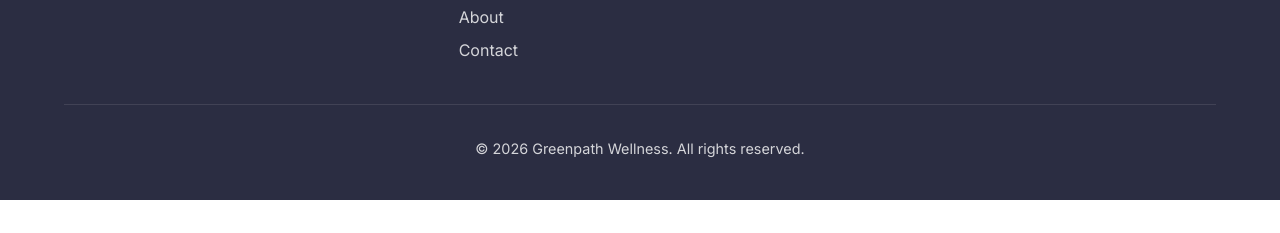
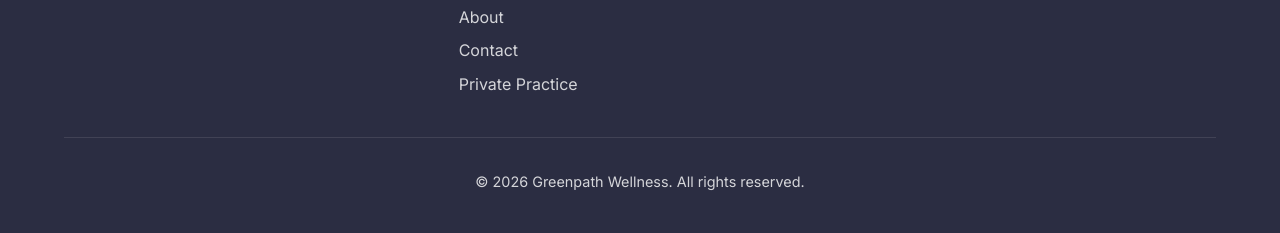
Before and after one commit to brandonreeveslcsw/greenpath-wellness, a plain HTML site: page index.html in a window 1280 px wide. Shown: the part 4302-4535 px from the top of the page. Before the commit the page ends 4502 px from the top, so only its background shows below. Drawn offline with Linux system fonts and the light colour scheme.

Commit message:
Add Private Practice link to footer

```diff
--- a/index.html
+++ b/index.html
@@ -241,6 +241,7 @@
                         <li><a href="telesupervision-workshop.html">Current Workshop</a></li>
                         <li><a href="#about">About</a></li>
                         <li><a href="#contact">Contact</a></li>
+                  <li><a href="https://brandonreeveslcsw.com" target="_blank" rel="noopener">Private Practice</a></li>
                     </ul>
                 </div>
                 <div class="footer-section">
```
Also changed, not shown: telesupervision-workshop.html (+1 -0 lines).
